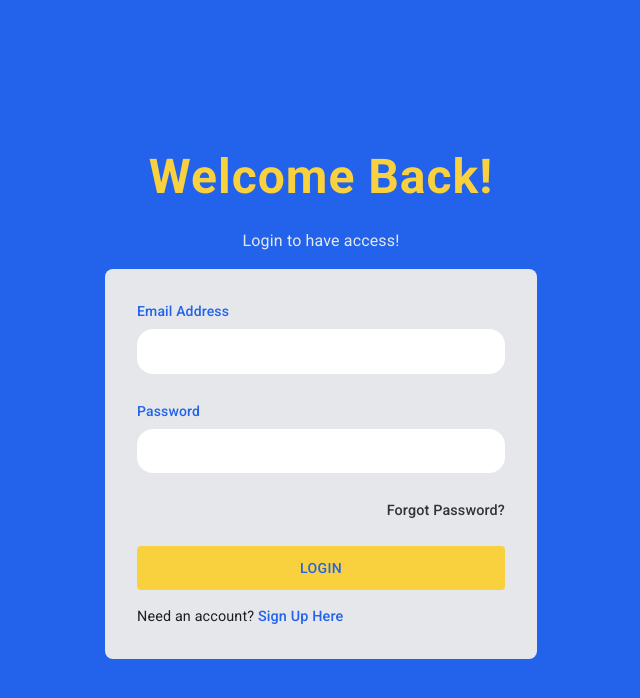
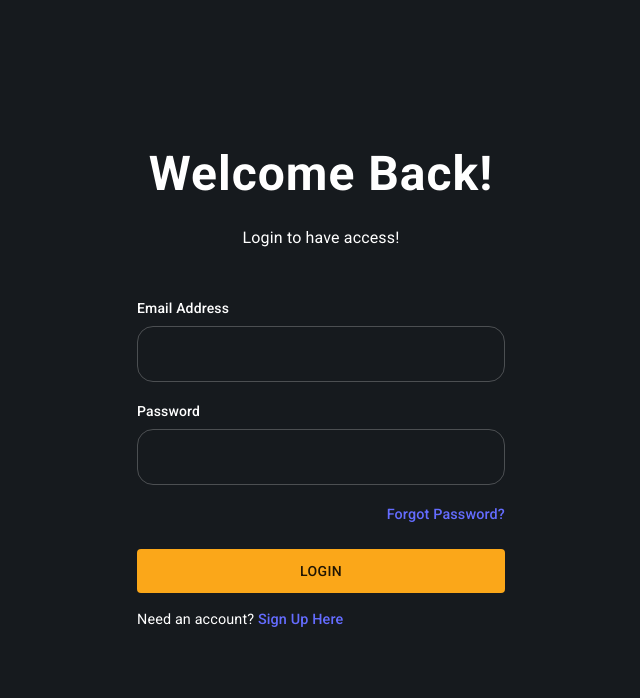
Before and after one commit to flamechaoz/crypto-trading-game, a React (Vite) app: page /login in a window 1280 px wide. Shown: the top 698 px of the page, without its empty margins (319-959 px from the left). Built offline with nearby package versions, Linux system fonts and the light colour scheme.

Commit message:
apply dark theme, add additional token tickers

```diff
--- a/src/App.tsx
+++ b/src/App.tsx
@@ -1,18 +1,40 @@
-import { CssBaseline } from '@mui/material';
+import { createTheme, CssBaseline, ThemeProvider } from '@mui/material';
 import { useRoutes } from 'react-router-dom';
 import { ToastContainer } from 'react-toastify';
 import 'react-toastify/dist/ReactToastify.css';
 import routes from './router';
 import './App.css';
 
+const darkTheme = createTheme({
+  palette: {
+    mode: 'dark',
+    background: {
+      default: '#161a1e',
+    },
+    primary: {
+      main: '#FBA719',
+      dark: '#FBA719',
+    },
+    secondary: {
+      main: '#FBA719',
+      dark: '#FBA719',
+    },
+  },
+  typography: {
+    subtitle1: {
+      fontSize: 12,
+    },
+  },
+});
+
 function App(): JSX.Element {
   const content = useRoutes(routes);
   return (
-    <>
+    <ThemeProvider theme={darkTheme}>
       <CssBaseline />
       <ToastContainer />
       {content}
-    </>
+    </ThemeProvider>
   );
 }
 
--- a/src/components/FormInput.tsx
+++ b/src/components/FormInput.tsx
@@ -1,13 +1,6 @@
-import { FormHelperText, Typography, FormControl, Input as _Input, InputProps } from '@mui/material';
-import { styled } from '@mui/material/styles';
+import { FormHelperText, Typography, FormControl, OutlinedInput as Input, InputProps } from '@mui/material';
 import { FC } from 'react';
 import { Controller, useFormContext } from 'react-hook-form';
-
-const Input = styled(_Input)`
-  background-color: white;
-  padding: 0.4rem 0.7rem;
-  margin-bottom: 0.5rem;
-`;
 
 type IFormInputProps = {
   name: string;
@@ -27,7 +20,7 @@ const FormInput: FC<IFormInputProps> = ({ name, label, ...otherProps }) => {
       name={name}
       render={({ field }) => (
         <FormControl fullWidth sx={{ mb: 2 }}>
-          <Typography variant="body2" sx={{ color: '#2363eb', mb: 1, fontWeight: 500 }}>
+          <Typography variant="body2" sx={{ mb: 1, fontWeight: 500 }}>
             {label}
           </Typography>
           <Input
@@ -37,6 +30,7 @@ const FormInput: FC<IFormInputProps> = ({ name, label, ...otherProps }) => {
             sx={{ borderRadius: '1rem' }}
             error={!(errors[name] == null)}
             {...otherProps}
+            color="primary"
           />
           <FormHelperText error={!(errors[name] == null)}>{errors[name] != null ? errors[name].message : ''}</FormHelperText>
         </FormControl>
--- a/src/components/Header.tsx
+++ b/src/components/Header.tsx
@@ -10,9 +10,7 @@ import Cookies from 'universal-cookie';
 
 const LoadingButton = styled(_LoadingButton)`
   padding: 0.4rem;
-  color: #222;
   font-weight: 500;
-
   &:hover {
     transform: translateY(-2px);
   }
@@ -55,10 +53,10 @@ const Header = (): JSX.Element => {
 
   return (
     <>
-      <AppBar position="static" sx={{ backgroundColor: '#fff' }}>
+      <AppBar color="transparent" position="static">
         <Container>
           <Toolbar>
-            <Typography variant="h6" onClick={() => navigate('/')} sx={{ cursor: 'pointer', color: '#222' }}>
+            <Typography variant="h6" onClick={() => navigate('/')} sx={{ cursor: 'pointer' }}>
               CryptoTradingGame
             </Typography>
             <Box display="flex" sx={{ ml: 'auto' }}>
--- a/src/index.css
+++ b/src/index.css
@@ -35,39 +35,3 @@ h1 {
   font-size: 3.2em;
   line-height: 1.1;
 }
-
-button {
-  padding: 0.6em 1.2em;
-  font-family: inherit;
-  font-size: 1em;
-  font-weight: 500;
-  cursor: pointer;
-  background-color: #1a1a1a;
-  border: 1px solid transparent;
-  border-radius: 8px;
-  transition: border-color 0.25s;
-}
-
-button:hover {
-  border-color: #646cff;
-}
-
-button:focus,
-button:focus-visible {
-  outline: 4px auto -webkit-focus-ring-color;
-}
-
-@media (prefers-color-scheme: light) {
-  :root {
-    color: #213547;
-    background-color: #fff;
-  }
-
-  a:hover {
-    color: #747bff;
-  }
-
-  button {
-    background-color: #f9f9f9;
-  }
-}
--- a/src/pages/home.page.tsx
+++ b/src/pages/home.page.tsx
@@ -2,10 +2,9 @@ import { Box, Container, Typography } from '@mui/material';
 
 const HomePage = (): JSX.Element => {
   return (
-    <Container maxWidth={false} sx={{ backgroundColor: '#2363eb', minHeight: '100%', pt: '5rem', position: 'fixed' }}>
+    <Container maxWidth={false} sx={{ minHeight: '100%', pt: '5rem', position: 'fixed' }}>
       <Box
         sx={{
-          backgroundColor: '#ece9e9',
           height: '15rem',
           display: 'flex',
           alignItems: 'center',
@@ -13,7 +12,7 @@ const HomePage = (): JSX.Element => {
           mx: 'auto',
         }}
       >
-        <Typography variant="h2" component="h1" sx={{ color: '#1f1e1e', fontWeight: 500 }}>
+        <Typography variant="h2" component="h1" sx={{ fontWeight: 500 }}>
           Home Page
         </Typography>
       </Box>
--- a/src/pages/login.page.tsx
+++ b/src/pages/login.page.tsx
@@ -15,19 +15,15 @@ import { useStateContext } from '../context';
 
 const LoadingButton = styled(_LoadingButton)`
   padding: 0.6rem 0;
-  background-color: #f9d13e;
-  color: #2363eb;
   font-weight: 500;
 
   &:hover {
-    background-color: #ebc22c;
     transform: translateY(-2px);
   }
 `;
 
 const LinkItem = styled(Link)`
   text-decoration: none;
-  color: #2363eb;
   &:hover {
     text-decoration: underline;
   }
@@ -108,7 +104,6 @@ const LoginPage = (): JSX.Element => {
         justifyContent: 'center',
         alignItems: 'center',
         minHeight: '100vh',
-        backgroundColor: '#2363eb',
       }}
     >
       <Box
@@ -123,7 +118,6 @@ const LoginPage = (): JSX.Element => {
           textAlign="center"
           component="h1"
           sx={{
-            color: '#f9d13e',
             fontWeight: 600,
             fontSize: { xs: '2rem', md: '3rem' },
             mb: 2,
@@ -132,7 +126,7 @@ const LoginPage = (): JSX.Element => {
         >
           Welcome Back!
         </Typography>
-        <Typography variant="body1" component="h2" sx={{ color: '#e5e7eb', mb: 2 }}>
+        <Typography variant="body1" component="h2" sx={{ mb: 2 }}>
           Login to have access!
         </Typography>
 
@@ -145,7 +139,6 @@ const LoginPage = (): JSX.Element => {
             maxWidth="27rem"
             width="100%"
             sx={{
-              backgroundColor: '#e5e7eb',
               p: { xs: '1rem', sm: '2rem' },
               borderRadius: 2,
             }}
@@ -154,9 +147,7 @@ const LoginPage = (): JSX.Element => {
             <FormInput name="password" label="Password" type="password" />
 
             <Typography sx={{ fontSize: '0.9rem', mb: '1rem', textAlign: 'right' }}>
-              <LinkItem to="/" style={{ color: '#333' }}>
-                Forgot Password?
-              </LinkItem>
+              <LinkItem to="/">Forgot Password?</LinkItem>
             </Typography>
 
             <LoadingButton variant="contained" sx={{ mt: 1 }} fullWidth disableElevation type="submit" loading={isLoading}>
--- a/src/pages/profile.page.tsx
+++ b/src/pages/profile.page.tsx
@@ -10,7 +10,6 @@ const ProfilePage = (): JSX.Element => {
     <Container
       maxWidth={false}
       sx={{
-        backgroundColor: '#2363eb',
         minHeight: '100%',
         position: 'fixed',
       }}
@@ -18,7 +17,6 @@ const ProfilePage = (): JSX.Element => {
       <Box
         maxWidth="lg"
         sx={{
-          backgroundColor: '#ece9e9',
           maxHeight: '20rem',
           display: 'flex',
           flexDirection: 'column',
@@ -27,7 +25,7 @@ const ProfilePage = (): JSX.Element => {
           mx: 'auto',
         }}
       >
-        <Typography variant="h2" component="h1" sx={{ color: '#1f1e1e', fontWeight: 500 }}>
+        <Typography variant="h2" component="h1" sx={{ fontWeight: 500 }}>
           Profile Page
         </Typography>
         <Box sx={{ mt: 2 }}>
--- a/src/pages/register.page.tsx
+++ b/src/pages/register.page.tsx
@@ -13,19 +13,15 @@ import { signUpUserFn } from '../api/authApi';
 
 const LoadingButton = styled(_LoadingButton)`
   padding: 0.6rem 0;
-  background-color: #f9d13e;
-  color: #2363eb;
   font-weight: 500;
 
   &:hover {
-    background-color: #ebc22c;
     transform: translateY(-2px);
   }
 `;
 
 const LinkItem = styled(Link)`
   text-decoration: none;
-  color: #2363eb;
   &:hover {
     text-decoration: underline;
   }
@@ -100,7 +96,6 @@ const RegisterPage = (): JSX.Element => {
         justifyContent: 'center',
         alignItems: 'center',
         minHeight: '100vh',
-        backgroundColor: '#2363eb',
       }}
     >
       <Box
@@ -115,7 +110,6 @@ const RegisterPage = (): JSX.Element => {
           textAlign="center"
           component="h1"
           sx={{
-            color: '#f9d13e',
             fontSize: { xs: '2rem', md: '3rem' },
             fontWeight: 600,
             mb: 2,
@@ -124,7 +118,7 @@ const RegisterPage = (): JSX.Element => {
         >
           Welcome to CodevoWeb!
         </Typography>
-        <Typography component="h2" sx={{ color: '#e5e7eb', mb: 2 }}>
+        <Typography component="h2" sx={{ mb: 2 }}>
           Sign Up To Get Started!
         </Typography>
 
@@ -137,7 +131,6 @@ const RegisterPage = (): JSX.Element => {
             maxWidth="27rem"
             width="100%"
             sx={{
-              backgroundColor: '#e5e7eb',
               p: { xs: '1rem', sm: '2rem' },
               borderRadius: 2,
             }}
--- a/src/pages/trade.page.tsx
+++ b/src/pages/trade.page.tsx
@@ -1,6 +1,11 @@
-import { Box, Container, Grid, Typography } from '@mui/material';
+import { Box, Container, Grid, Popover, Typography } from '@mui/material';
 import { useEffect, useState } from 'react';
 import { AdvancedChart } from 'react-tradingview-embed';
+import ArrowDropDownIcon from '@mui/icons-material/ArrowDropDown';
+import { currencyFormatter } from '../utils/formatter';
+
+const COLOR_GREEN = 'rgb(14 203 129)';
+const COLOR_RED = 'rgb(246 70 93)';
 
 const TopBar = (): JSX.Element => {
   return (
@@ -16,12 +21,46 @@ const TopBar = (): JSX.Element => {
 };
 
 const TokenMenu = (): JSX.Element => {
-  return <Typography>Menu</Typography>;
+  const [anchorEl, setAnchorEl] = useState<HTMLButtonElement | null>(null);
+
+  const handleClick = (event: React.MouseEvent<HTMLButtonElement>): void => {
+    setAnchorEl(event.currentTarget);
+  };
+
+  const handleClose = (): void => {
+    setAnchorEl(null);
+  };
+
+  const open = Boolean(anchorEl);
+  const id = open ? 'simple-popover' : undefined;
+
+  return (
+    <>
+      <Box sx={{ textAlign: 'center', paddingY: '1rem', paddingX: '2rem' }}>
+        <Typography variant="h5" sx={{ cursor: 'pointer' }} onClick={handleClick}>
+          BTC/USDT
+          <ArrowDropDownIcon />
+        </Typography>
+      </Box>
+      <Popover
+        id={id}
+        open={open}
+        anchorEl={anchorEl}
+        onClose={handleClose}
+        anchorOrigin={{
+          vertical: 'bottom',
+          horizontal: 'left',
+        }}
+      >
+        <Typography sx={{ p: '0.6rem' }}>Token list here.</Typography>
+      </Popover>
+    </>
+  );
 };
 
 const LiveChart = (): JSX.Element => {
   const tvWidgetProps = {
-    interval: '1D',
+    interval: '5',
     theme: 'dark',
     style: '1',
     save_image: false,
@@ -34,10 +73,7 @@ const LiveChart = (): JSX.Element => {
 
 const LivePriceTicker = (): JSX.Element => {
   const [price, setPrice] = useState(0);
-  const [color, setColor] = useState('black');
-
-  const COLOR_GREEN = 'rgb(14 203 129)';
-  const COLOR_RED = 'rgb(246 70 93)';
+  const [color, setColor] = useState();
 
   useEffect(() => {
     const ws = new WebSocket('wss://stream.binance.com:9443/ws/btcusdt@trade');
@@ -46,7 +82,7 @@ const LivePriceTicker = (): JSX.Element => {
     ws.onmessage = (event) => {
       const data = JSON.parse(event.data);
       try {
-        const newPrice = parseFloat(data.p).toFixed(2);
+        const newPrice = parseFloat(parseFloat(data.p).toFixed(2));
         setPrice(newPrice);
         const newColor = lastPrice > newPrice ? COLOR_RED : COLOR_GREEN;
         setColor(newColor);
@@ -57,7 +93,53 @@ const LivePriceTicker = (): JSX.Element => {
     };
   }, []);
 
-  return <Typography color={color}>{price}</Typography>;
+  return (
+    <Box sx={{ display: 'flex', alignItems: 'center', height: '100%', paddingX: '1rem' }}>
+      <Grid direction="row" container alignItems="center">
+        <Grid item xs={2} direction="column" alignItems="center" justifyContent="center">
+          <Typography color={color}>{price}</Typography>
+          <Typography variant="subtitle1">{currencyFormatter.format(price)}</Typography>
+        </Grid>
+
+        <Grid item xs={2} direction="column" alignItems="center" justifyContent="center">
+          <Typography variant="subtitle1" color="#848e9c">
+            24h Change
+          </Typography>
+          <Typography variant="subtitle1" color={COLOR_GREEN}>
+            264.71 +1.59%
+          </Typography>
+        </Grid>
+
+        <Grid item xs={2} direction="column" alignItems="center" justifyContent="center">
+          <Typography variant="subtitle1" color="#848e9c">
+            24h High
+          </Typography>
+          <Typography variant="subtitle1">264.71 +1.59%</Typography>
+        </Grid>
+
+        <Grid item xs={2} direction="column" alignItems="center" justifyContent="center">
+          <Typography variant="subtitle1" color="#848e9c">
+            24h Low
+          </Typography>
+          <Typography variant="subtitle1">264.71 +1.59%</Typography>
+        </Grid>
+
+        <Grid item xs={2} direction="column" alignItems="center" justifyContent="center">
+          <Typography variant="subtitle1" color="#848e9c">
+            24h Volume(BTC)
+          </Typography>
+          <Typography variant="subtitle1">264.71 +1.59%</Typography>
+        </Grid>
+
+        <Grid item xs={2} direction="column" alignItems="center" justifyContent="center">
+          <Typography variant="subtitle1" color="#848e9c">
+            24h Volume(USDT)
+          </Typography>
+          <Typography variant="subtitle1">264.71 +1.59%</Typography>
+        </Grid>
+      </Grid>
+    </Box>
+  );
 };
 
 const Orders = (): JSX.Element => {
@@ -67,11 +149,6 @@ const Orders = (): JSX.Element => {
         sx={{
           width: '100%',
           height: '100%',
-          backgroundColor: 'primary.dark',
-          '&:hover': {
-            backgroundColor: 'primary.main',
-            opacity: [0.9, 0.8, 0.7],
-          },
         }}
       >
         Order Book
@@ -87,10 +164,6 @@ const BuySellForm = (): JSX.Element => {
         sx={{
           width: '100%',
           height: '100%',
-          backgroundColor: 'primary.dark',
-          '&:hover': {
-            backgroundColor: 'primary.main',
-          },
         }}
       >
         Buy/Sell
@@ -104,7 +177,6 @@ const TradePage = (): JSX.Element => {
     <Container
       maxWidth={false}
       sx={{
-        backgroundColor: '#2363eb',
         minHeight: '100%',
         position: 'fixed',
         padding: '0px 0px !important',
--- a/src/pages/unauthorize.page.tsx
+++ b/src/pages/unauthorize.page.tsx
@@ -5,7 +5,6 @@ const UnauthorizePage = (): JSX.Element => {
     <Container maxWidth="lg">
       <Box
         sx={{
-          backgroundColor: '#ece9e9',
           mt: '2rem',
           height: '15rem',
           display: 'flex',
@@ -13,7 +12,7 @@ const UnauthorizePage = (): JSX.Element => {
           justifyContent: 'center',
         }}
       >
-        <Typography variant="h2" component="h1" sx={{ color: '#1f1e1e', fontWeight: 500 }}>
+        <Typography variant="h2" component="h1" sx={{ fontWeight: 500 }}>
           Unauthorized Page
         </Typography>
       </Box>
--- a/src/pages/verifyemail.page.tsx
+++ b/src/pages/verifyemail.page.tsx
@@ -13,12 +13,9 @@ import { verifyEmailFn } from '../api/authApi';
 
 const LoadingButton = styled(_LoadingButton)`
   padding: 0.6rem 0;
-  background-color: #f9d13e;
-  color: #2363eb;
   font-weight: 500;
 
   &:hover {
-    background-color: #ebc22c;
     transform: translateY(-2px);
   }
 `;
@@ -95,7 +92,6 @@ const EmailVerificationPage = (): JSX.Element => {
         justifyContent: 'center',
         alignItems: 'center',
         minHeight: '100vh',
-        backgroundColor: '#2363eb',
       }}
     >
       <Box
@@ -110,7 +106,6 @@ const EmailVerificationPage = (): JSX.Element => {
           textAlign="center"
           component="h1"
           sx={{
-            color: '#f9d13e',
             fontWeight: 600,
             fontSize: { xs: '2rem', md: '3rem' },
             mb: 2,
@@ -129,7 +124,6 @@ const EmailVerificationPage = (): JSX.Element => {
             maxWidth="27rem"
             width="100%"
             sx={{
-              backgroundColor: '#e5e7eb',
               p: { xs: '1rem', sm: '2rem' },
               borderRadius: 2,
             }}
--- /dev/null
+++ b/src/utils/formatter.tsx
@@ -0,0 +1,8 @@
+export const currencyFormatter = new Intl.NumberFormat('en-US', {
+  style: 'currency',
+  currency: 'USD',
+
+  // These options are needed to round to whole numbers if that's what you want.
+  minimumFractionDigits: 0, // (this suffices for whole numbers, but will print 2500.10 as $2,500.1)
+  // maximumFractionDigits: 0, // (causes 2500.99 to be printed as $2,501)
+});
```
